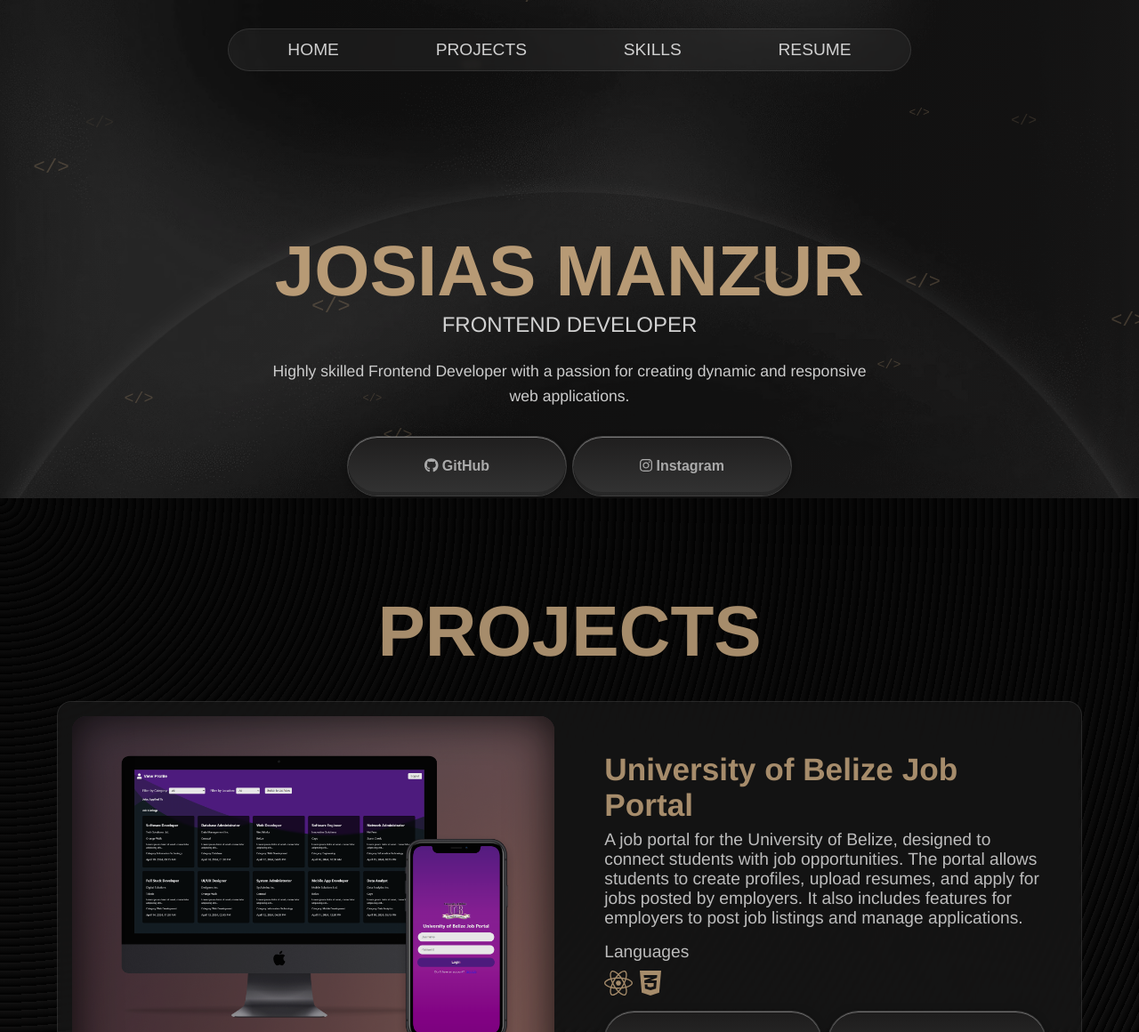
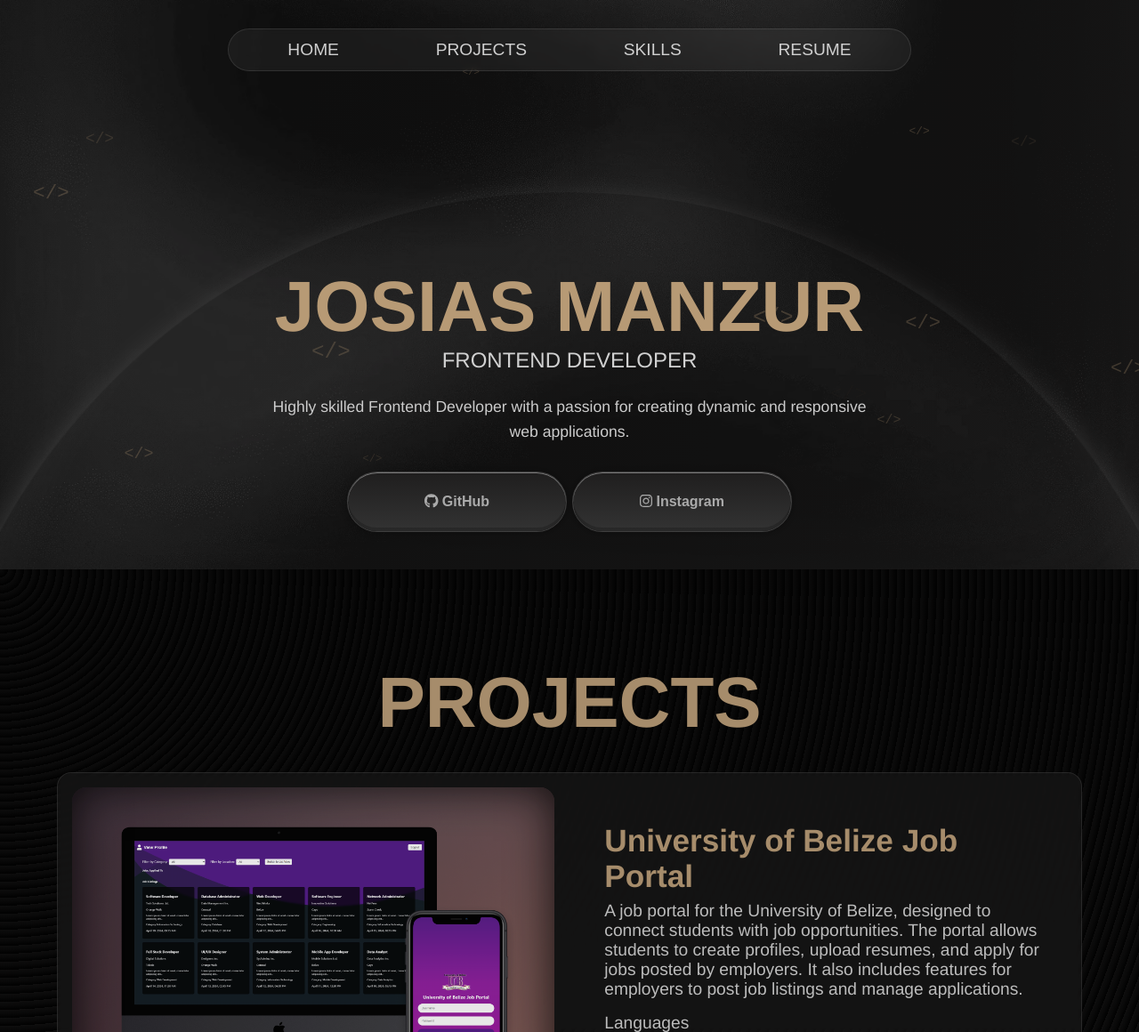
Before and after one commit to josiasmanzur02/portfolio, a React (Create React App) app: page / in a window 1280 px wide. Shown: the top 1160 px of the page at 89% size. Built offline with nearby package versions, Linux system fonts and the light colour scheme.

Commit message:
Adjustments on view height for smaller screens

```diff
--- a/src/css/Header.css
+++ b/src/css/Header.css
@@ -1,7 +1,7 @@
 .hero {
   position: relative;
   overflow: hidden;
-  min-height: 70vh;
+  min-height: 80vh;
   display: flex;
   align-items: center;
   justify-content: center;
--- a/src/css/Projects.css
+++ b/src/css/Projects.css
@@ -7,7 +7,7 @@
 			#000000 9px
 		),
 		repeating-linear-gradient(#1f1e1e55, #1f1e1e);
-		height: 200vh;
+		height: 300vh;
 }
 
 .accordions {
```
Also changed, not shown: 1 other file (tests, documents, lock files or other folders).
